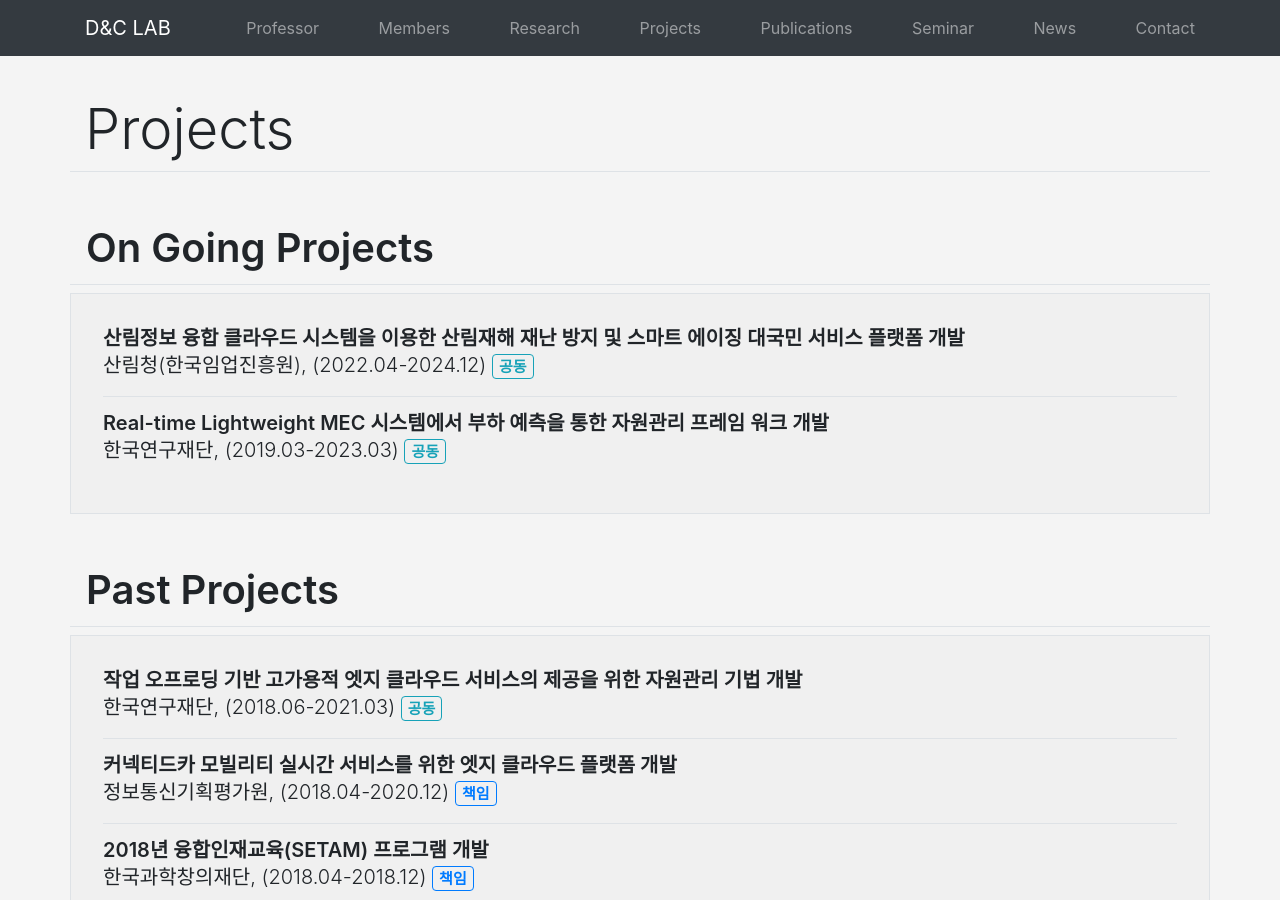
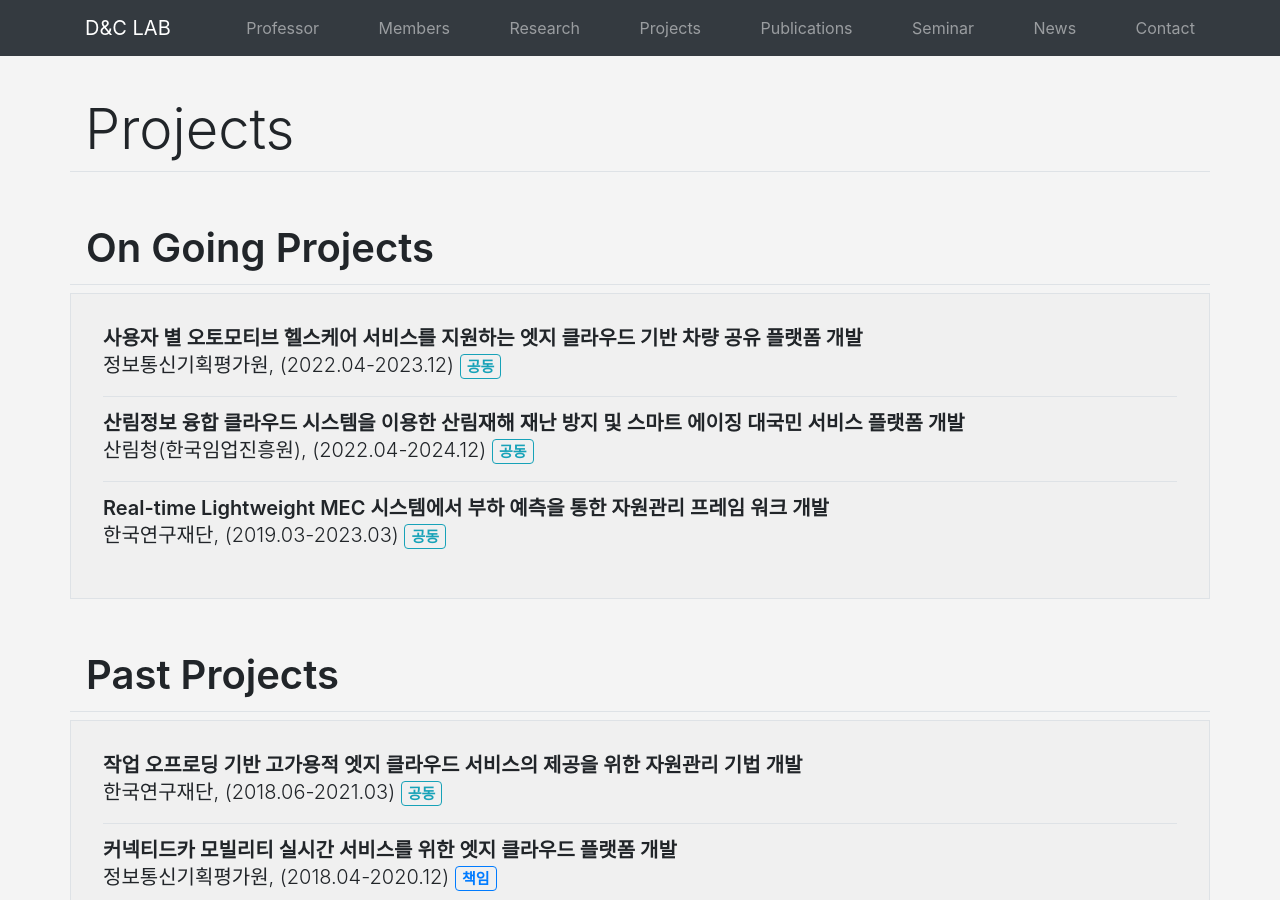
Before and after one commit to KU-Cloud/ku-cloud.github.io, a Jekyll site: the page built from projects.html, in a window 1280 px wide and 900 px high. Built offline with Jekyll 4.4.1, drawn with Linux system fonts in a browser that asks for light colours.

Commit message:
Add: new corep project

```diff
--- a/_data/projects.yaml
+++ b/_data/projects.yaml
@@ -395,3 +395,11 @@
   start: 2022-04-01
   end: 2024-12-31
   role: "corep"
+
+- title: "사용자 별 오토모티브 헬스케어 서비스를 지원하는 엣지 클라우드 기반 차량 공유 플랫폼 개발"
+  sponsor:
+    short: "IITP"
+    full: "정보통신기획평가원"
+  start: 2022-04-01
+  end: 2023-12-31
+  role: "corep"
```
